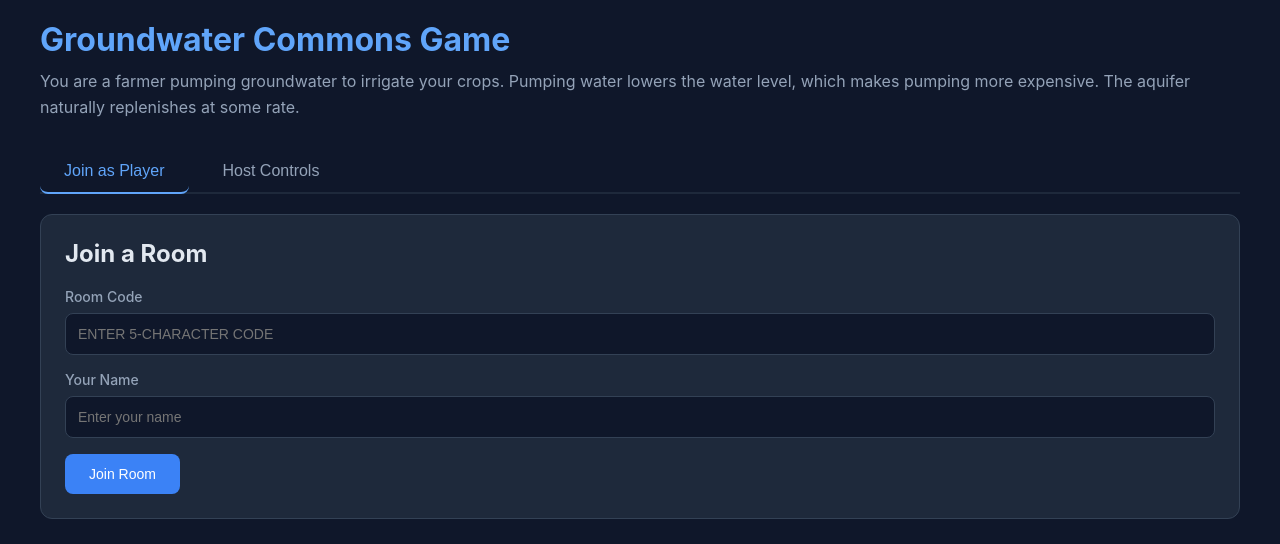
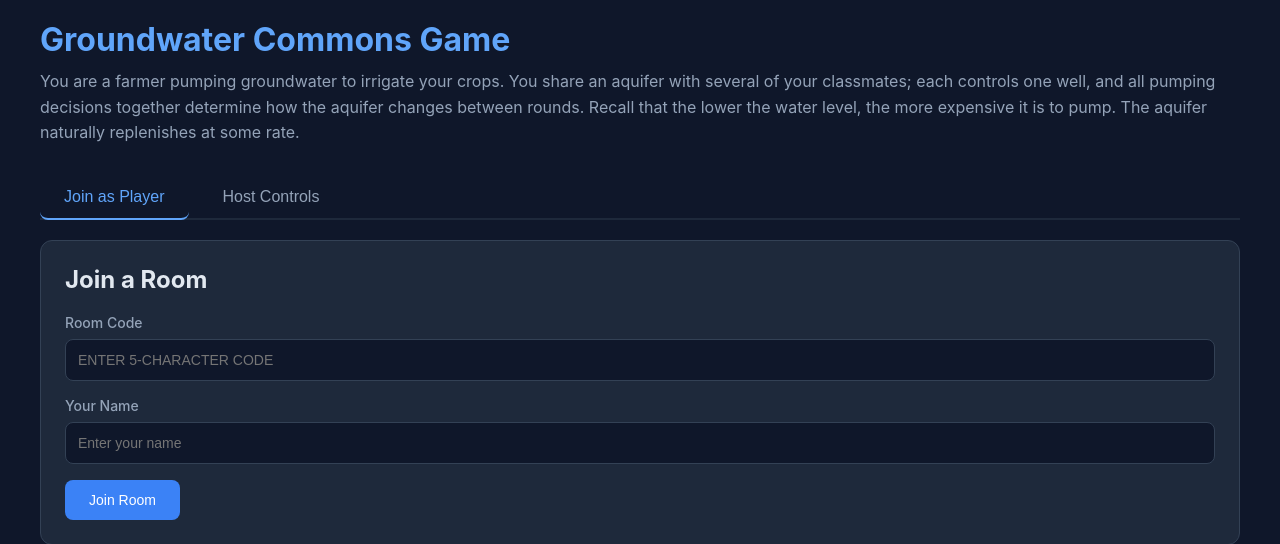
Before and after one commit to jenna-anders/resources, a Flask app: page / in a window 1280 px wide. Shown: the top 544 px of the page. Run offline with Flask 3, Linux system fonts and the light colour scheme; some libraries are stand-ins or nearby versions.

Commit message:
Update index.html

```diff
--- a/templates/index.html
+++ b/templates/index.html
@@ -59,7 +59,7 @@
 <body>
     <div class="container">
         <h1>Groundwater Commons Game</h1>
-        <p class="subtitle">You are a farmer pumping groundwater to irrigate your crops. Pumping water lowers the water level, which makes pumping more expensive. The aquifer naturally replenishes at some rate.</p>
+        <p class="subtitle">You are a farmer pumping groundwater to irrigate your crops. You share an aquifer with several of your classmates; each controls one well, and all pumping decisions together determine how the aquifer changes between rounds. Recall that the lower the water level, the more expensive it is to pump. The aquifer naturally replenishes at some rate.</p>
 
         <div class="tabs">
             <button class="tab active" onclick="switchTab('player')">Join as Player</button>
```
